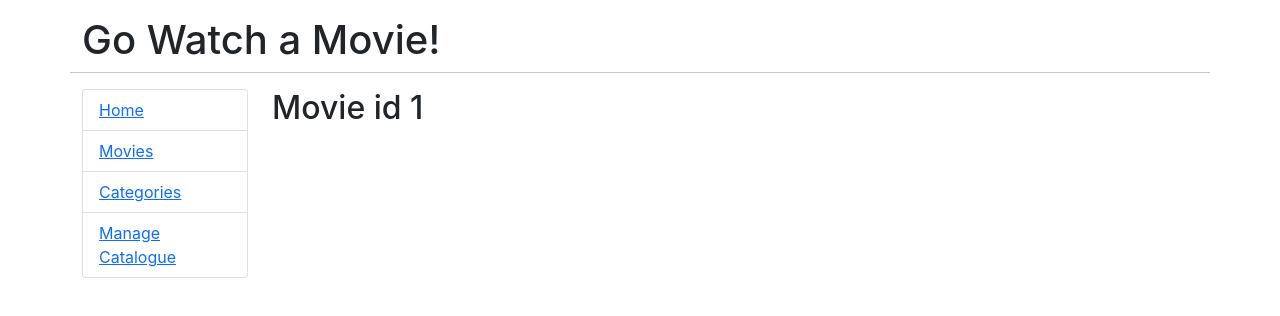
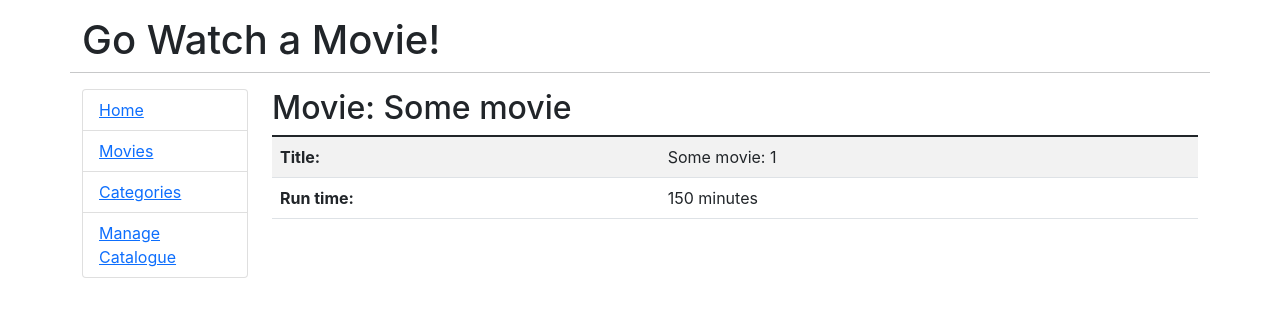
Before and after one commit to pedro-git-projects/movies, a React (Create React App) app: page /movies/1 in a window 1280 px wide. Shown: the top 316 px of the page. Built offline with nearby package versions, Linux system fonts and the light colour scheme.

Commit message:
displaying single movie

```diff
--- a/src/App.jsx
+++ b/src/App.jsx
@@ -1,9 +1,10 @@
-import React, { Fragment } from "react";
+import React from "react";
 import { BrowserRouter as Router, Switch, Route, Link, useParams, useRouteMatch } from "react-router-dom";
 import Movies from "./components/Movies.jsx";
 import Admin from "./components/Admin.jsx";
 import Home from "./components/Home.jsx";
 import Categories from "./components/Categories.jsx";
+import OneMovie from "./components/OneMovie.jsx"
 
 /*
  * We route by wrapping our content in a router and creating <Link to=""> tags
@@ -43,10 +44,10 @@ export default function App() {
 					</div>
 					<div className="col-md-10">
 						<Switch>
-							<Route path="/movies/:id">
-								<Movie />
+							<Route path="/movies/:id" component={OneMovie}>
+
 							</Route>
-							<Route path="/movies">
+						<Route path="/movies">
 								<Movies />
 							</Route>
 							<Route exact path="/by-category">
--- /dev/null
+++ b/src/components/OneMovie.jsx
@@ -0,0 +1,37 @@
+import React, { Component, Fragment } from "react";
+
+export default class OneMovie extends Component {
+	// one movie is an object
+	state = { movie: {}}
+
+	// faking API
+	componentDidMount() {
+		this.setState({movie: {
+			id: this.props.match.params.id,
+			title: "Some movie",
+			runtime: 150,
+		}})
+	}
+
+	render() {
+		return (
+			<Fragment>
+				<h2>Movie: {this.state.movie.title} </h2>
+				<table className="table table-compact table-striped">
+					<thead></thead>
+					<tbody>
+						<tr>
+							<td><strong>Title:</strong></td>
+							<td>{this.state.movie.title}: {this.state.movie.id}</td>
+						</tr>
+						<tr>
+							<td><strong>Run time:</strong></td>
+							<td>{this.state.movie.runtime} minutes</td>
+						</tr>
+
+					</tbody>
+				</table>
+			</Fragment>
+		)
+	}
+}
```
